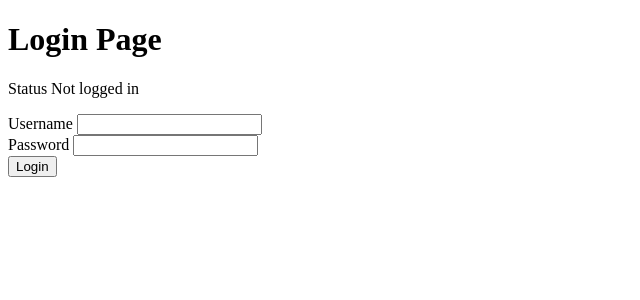
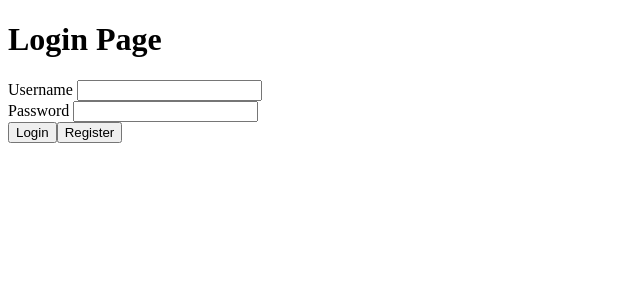
Before and after one commit to rolandsaav/flashcards, a SvelteKit app in the folder frontend/: page /login in a window 1280 px wide. Shown: the top 300 px of the page, without its empty margins (0-640 px from the left). Built offline with nearby package versions, Linux system fonts and the light colour scheme.

Commit message:
Added ts-svelte plugin. Fixed no flashcards display bug. Made frontend an SPA

```diff
--- a/frontend/package.json
+++ b/frontend/package.json
@@ -26,6 +26,7 @@
 		"svelte-check": "^4.0.0",
 		"typescript": "^5.0.0",
 		"typescript-eslint": "^8.0.0",
+		"typescript-svelte-plugin": "^0.3.42",
 		"vite": "^5.0.3"
 	},
 	"type": "module"
--- a/frontend/src/lib/index.ts
+++ /dev/null
@@ -1 +0,0 @@
-// place files you want to import through the `$lib` alias in this folder.
--- /dev/null
+++ b/frontend/src/lib/login.ts
@@ -0,0 +1,23 @@
+import { goto } from "$app/navigation"
+
+export const login = async (username: string, password: string) => {
+    console.log("Login")
+    const response = await fetch('http://localhost:8080/login', {
+        method: "POST",
+        headers: { 'Content-Type': 'application/json' },
+        body: JSON.stringify({
+            username: username,
+            password: password
+        }),
+        credentials: "include"
+    })
+
+    if (response.ok) {
+        console.log("Logged in")
+        const data = await response.json()
+        console.log(data)
+        goto("/")
+    }
+
+
+}
--- /dev/null
+++ b/frontend/src/lib/register.ts
@@ -0,0 +1,18 @@
+export const register = async (username: string, password: string) => {
+    console.log("Register")
+    const response = await fetch('http://localhost:8080/register', {
+        method: "POST",
+        headers: { 'Content-Type': 'application/json' },
+        body: JSON.stringify({
+            username: username,
+            password: password
+        }),
+        credentials: "include"
+    })
+
+    if (response.ok) {
+        console.log("created new user")
+        const data = await response.json()
+        console.log(data)
+    }
+}
--- a/frontend/src/routes/+page.ts
+++ b/frontend/src/routes/+page.ts
@@ -14,9 +14,8 @@ export const load: Load = async ({ fetch }) => {
     if (res.status == 401) {
         redirect(302, "/login")
     } else {
-        flashcards = response.data
+        flashcards = response.data == null ? []: response.data
     }
-
 
     return {
         flashcards: flashcards,
--- a/frontend/src/routes/login/+page.server.ts
+++ /dev/null
@@ -1,34 +0,0 @@
-import { redirect } from "@sveltejs/kit";
-import type { Actions } from "@sveltejs/kit"
-
-
-export const actions: Actions = {
-    login: async ({ request }) => {
-        console.log("Login action")
-        const data = await request.formData();
-        const username = data.get("username")
-        const password = data.get("password")
-        let shouldRedirect = false
-        try {
-            const response = await fetch('http://localhost:8080/login', {
-                method: 'POST',
-                headers: { 'Content-Type': 'application/json' },
-                body: JSON.stringify({
-                    username: username,
-                    password: password
-                }),
-                credentials: 'include'
-            });
-
-            shouldRedirect = response.ok
-        } catch (error) {
-            console.error(error);
-        }
-        if (shouldRedirect) {
-            console.log("Login successful")
-            throw redirect(303, '/');
-        }
-
-        return { success: true };
-    },
-}
--- a/frontend/src/routes/login/+page.svelte
+++ b/frontend/src/routes/login/+page.svelte
@@ -1,12 +1,12 @@
 <script lang="ts">
-	let status = 'Not logged in';
+	import { register } from '$lib/register';
+	import { login } from '$lib/login';
 	let username = '';
 	let password = '';
 </script>
 
 <h1>Login Page</h1>
-<p>Status {status}</p>
-<form class="inputs" method="POST" action="?/login">
+<form class="inputs">
 	<div class="input">
 		<label for="term">Username</label>
 		<input bind:value={username} name="username" id="username" type="text" />
@@ -17,6 +17,13 @@
 	</div>
 
 	<div class="buttons">
-		<button>Login</button>
+		<button on:click={() => login(username, password)}>Login</button>
+		<button on:click={() => register(username, password)}>Register</button>
 	</div>
 </form>
+
+<style>
+	.buttons {
+		display: flex;
+	}
+</style>
```
Also changed, not shown: frontend/tsconfig.json (+8 -0 lines), frontend/src/routes/login/+page.ts (added), 2 other files (tests, documents, lock files or other folders).
